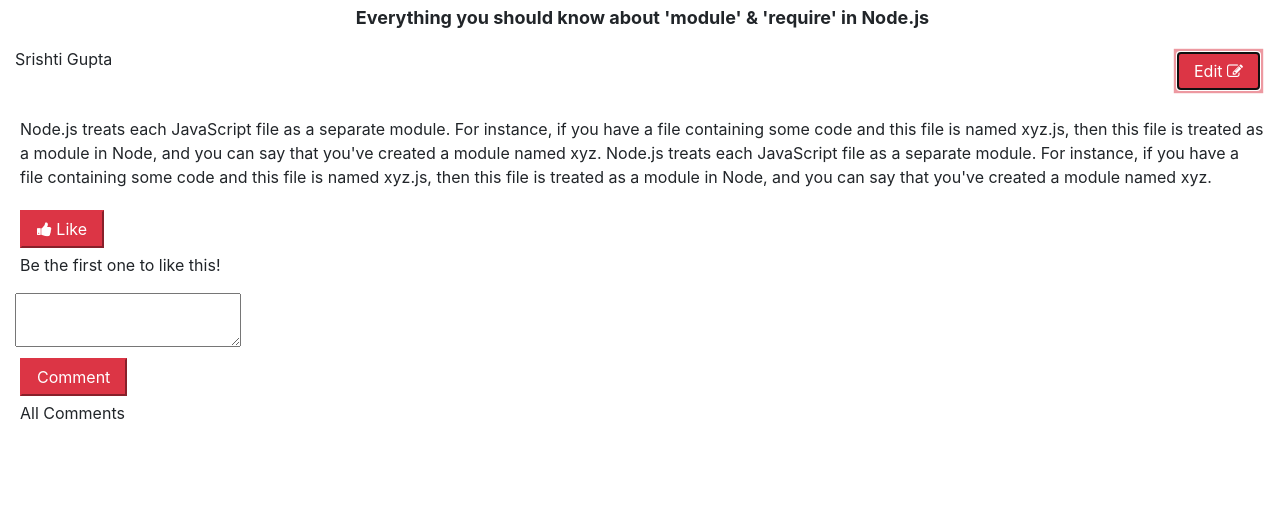
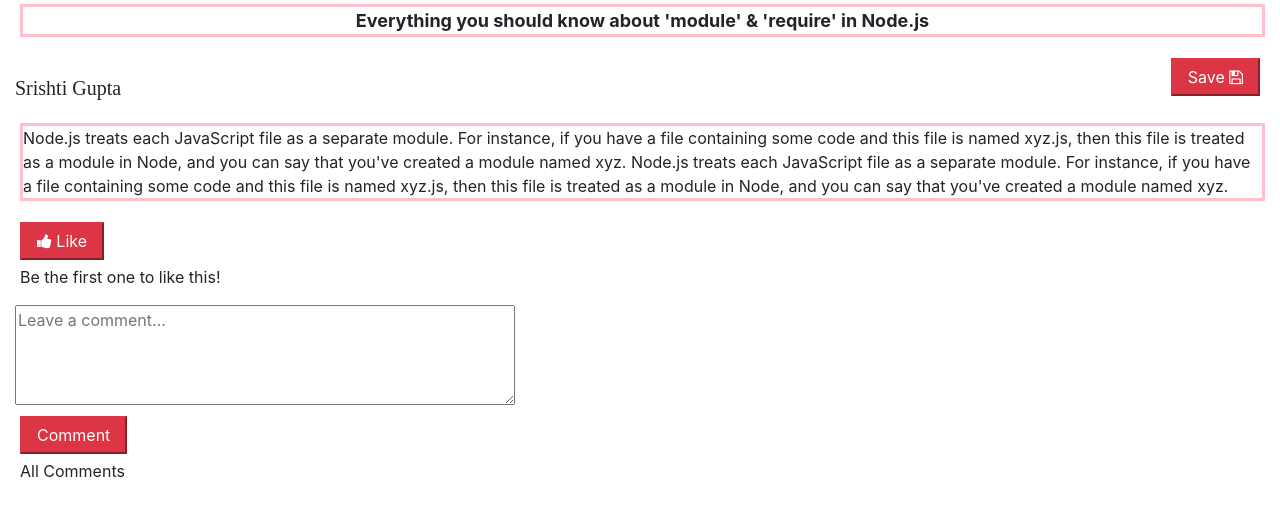
Before and after one commit to satyanjal/blog_ui, a plain HTML site: page html/post.html in a window 1280 px wide. Both pictures are taken after a click on the button "Edit". Shown: the part 66-582 px from the top of the page. Drawn offline with nearby package versions, Linux system fonts and the light colour scheme; a web font is replaced by a local one.

Commit message:
changes for edit and save of content in post.html

```diff
--- a/html/post.html
+++ b/html/post.html
@@ -92,15 +92,15 @@
     </div>
 
     <div class="container">
-        <p class="header-design">Everything you should know about 'module' & 'require' in Node.js</p>
+        <p class="header-design" id="user-header">Everything you should know about 'module' & 'require' in Node.js</p>
         <div class="name-edit">
-            <span class="float-left">Srishti Gupta</span>
-            <span class="float-right">
-                <button class="btn-danger">Edit <i class="fa fa-pencil-square-o" aria-hidden="true"></i></button>
+            <span class="float-left name-alignment">Srishti Gupta</span>
+            <span class="float-right" id="edit-btn">
+                <button class="btn-danger" onclick="editContent()">Edit <i class="fa fa-pencil-square-o" aria-hidden="true"></i></button>
             </span>
         </div>
         <div>
-            <p>Node.js treats each JavaScript file as a separate module. For instance,
+            <p id="user-content">Node.js treats each JavaScript file as a separate module. For instance,
                 if you have a file containing some code and this file is named xyz.js,
                 then this file is treated as a module in Node,
                 and you can say that you've created a module named xyz.
@@ -116,7 +116,7 @@
             <p id="like-content">Be the first one to like this!</p>
         </div>
         <div>
-            <textarea id="comment-text"></textarea>
+            <textarea class="textarea-design" id="comment-text" placeholder="Leave a comment..."></textarea>
             <div><button class="btn-danger" onclick="addComment()">Comment</button></div>
         </div>
         <div>
@@ -125,11 +125,7 @@
 
             </span>
         </div>
-
-
     </div>
-
-
 
 
 <script src="../scripts/common.js" defer></script>
--- a/scripts/post.js
+++ b/scripts/post.js
@@ -10,3 +10,29 @@ function addComment() {
     document.getElementById('all-comments').innerHTML = '<span class="form-control comments-box"> <p>'+message+'</p></span>' + old_content;
 
 }
+
+function editContent() {
+    var user_header_element = document.getElementById("user-header");
+    var user_content_element = document.getElementById("user-content");
+    user_header_element.contentEditable = true;
+    user_content_element.contentEditable = true;
+
+    user_header_element.classList.add("user-edit-border");
+    user_content_element.classList.add("user-edit-border");
+
+    document.getElementById('edit-btn').innerHTML = '<button class="btn-danger" onclick="saveContent()">Save <i class="fa fa-floppy-o" aria-hidden="true"></i></button>'
+
+}
+
+
+function saveContent() {
+    var user_header_element = document.getElementById("user-header");
+    var user_content_element = document.getElementById("user-content");
+
+    user_header_element.contentEditable = false;
+    user_content_element.contentEditable = false;
+    document.getElementById('edit-btn').innerHTML = '<button class="btn-danger" onclick="editContent()">Edit <i class="fa fa-pencil-square-o" aria-hidden="true"></i></button>';
+
+    user_header_element.classList.remove("user-edit-border");
+    user_content_element.classList.remove("user-edit-border");
+}
--- a/styles/post.css
+++ b/styles/post.css
@@ -3,7 +3,6 @@
         max-width: 1350px;
     }
 }
-
 
 .name-edit {
     height: 70px;
@@ -23,3 +22,19 @@ p {
     font-weight: bold;
     font-size: large;
 }
+
+.name-alignment {
+    margin-top:20px;
+    font-family: San-serif;
+    font-size: 20px;
+}
+
+.textarea-design {
+    height: 100px;
+    width: 500px;
+}
+
+.user-edit-border {
+    border-color: pink;
+    border-style: solid;
+}
```
